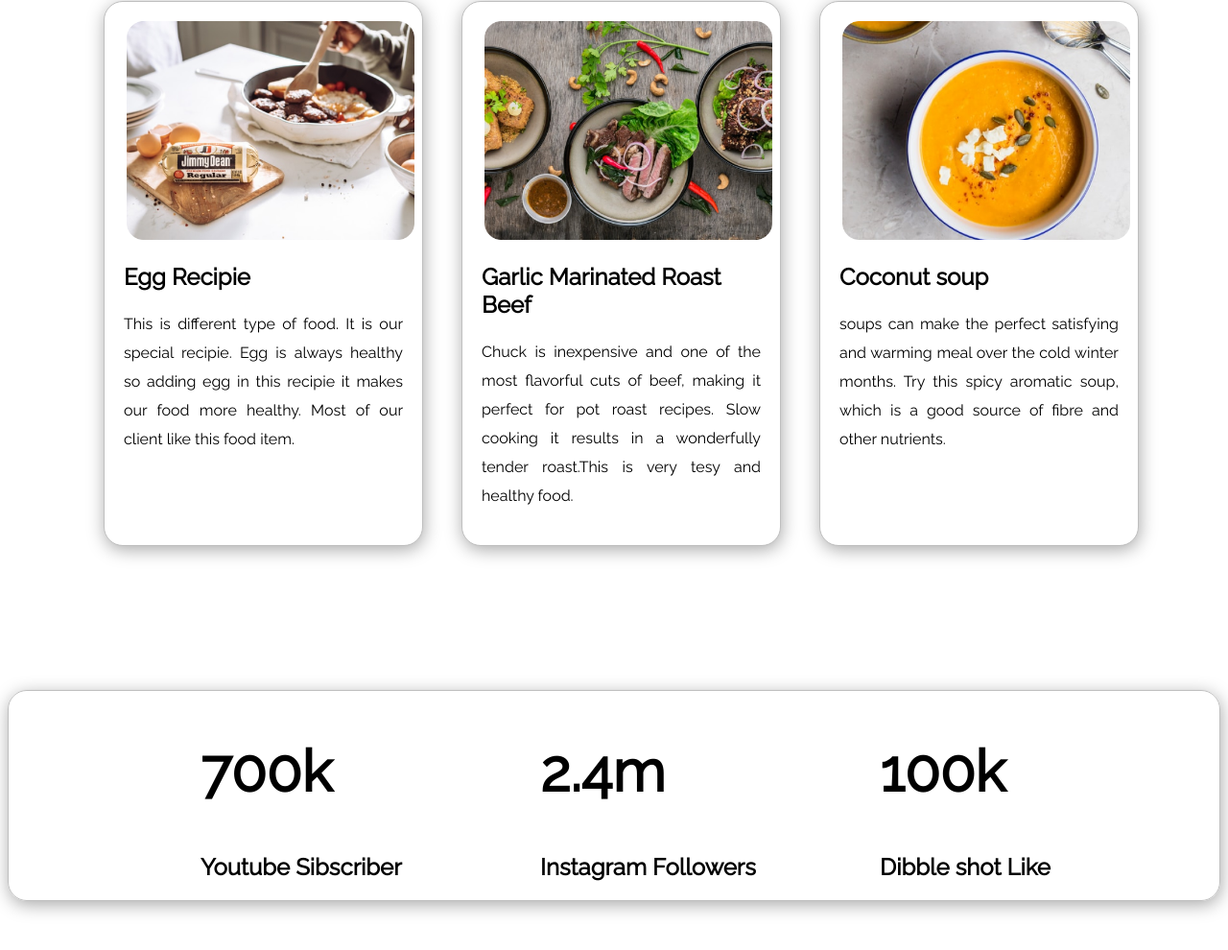
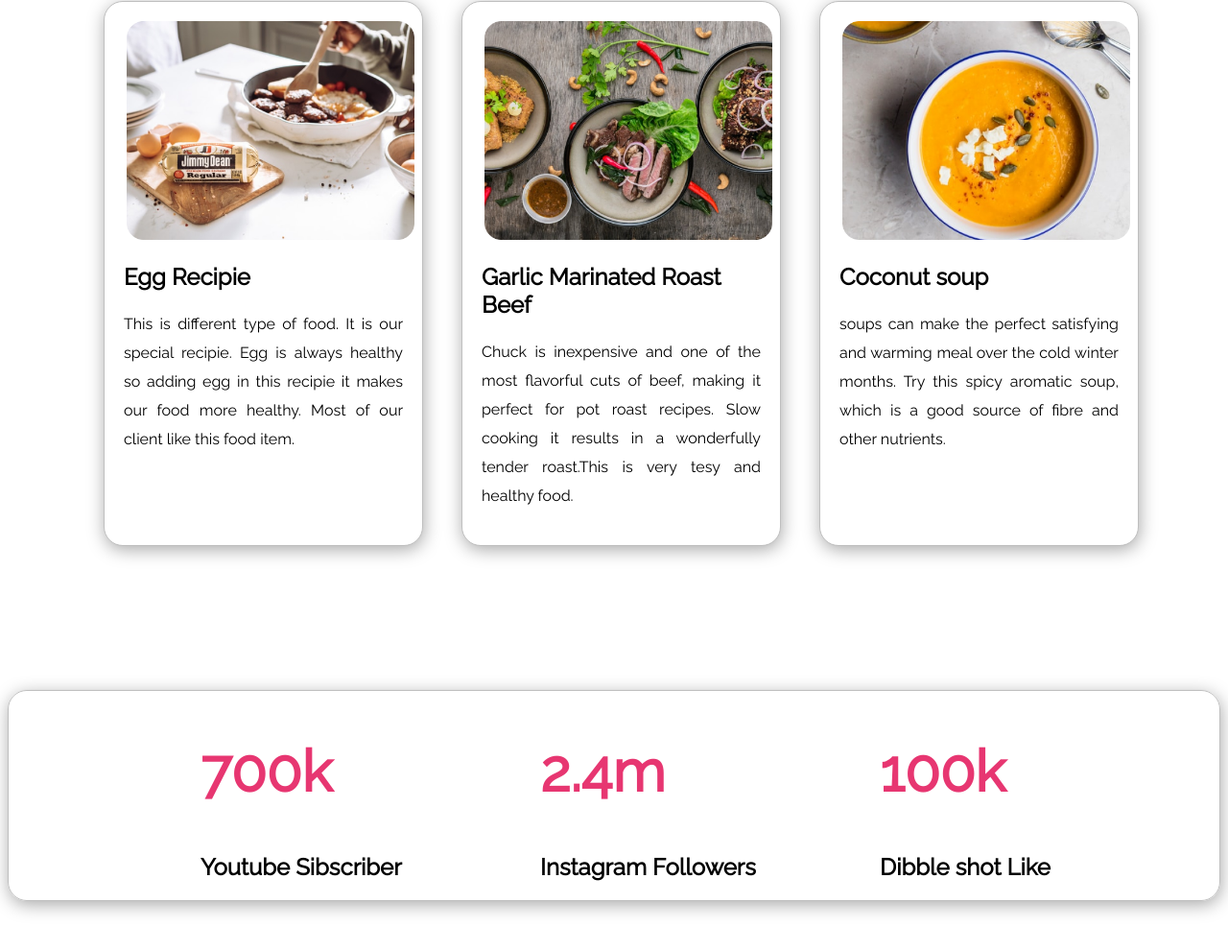
Before and after one commit to nosrat-nosha/Food-Blog, a plain HTML site: page index.html in a window 1280 px wide. Shown: the part 1722-2712 px from the top of the page at 96% size. Drawn offline with Linux system fonts and the light colour scheme.

Commit message:
final update

```diff
--- a/style.css
+++ b/style.css
@@ -4,10 +4,11 @@ body{
 }
 #header{
     background-color: rgba(228, 63, 200, 0.884);
-    box-shadow: 0px 2px 10px 1px #aaaaaa;;
+    box-shadow: 0px 2px 10px 1px #aaaaaa;
     display: flex;
     padding: 5px;
     margin-bottom: 100px;
+
 }
 
 .header-logo{
@@ -80,6 +81,7 @@ span{
 
 .link-button{
     text-decoration: none;
+    font-weight: bold;
     margin-left: 20px;
     background-image: linear-gradient(rgb(231, 54, 113),pink);
     color:white;
@@ -206,6 +208,7 @@ margin-left: 200px;
     .youtube-section h1{
         font-size: 60px;
         font-weight: bold;
+        color:rgb(231, 54, 113) ;
     }
 .instagram-section{
     width: 30%;
@@ -213,6 +216,7 @@ margin-left: 200px;
 .instagram-section h1{
     font-size: 60px;
     font-weight: bold;
+    color:rgb(231, 54, 113) ;
 }
 
 .dibbble-section{
@@ -221,6 +225,7 @@ margin-left: 200px;
 .dibbble-section h1{
     font-size: 60px;
     font-weight: bold;
+    color:rgb(231, 54, 113) ;
 }
 Footer{
     padding: 20px;
```
